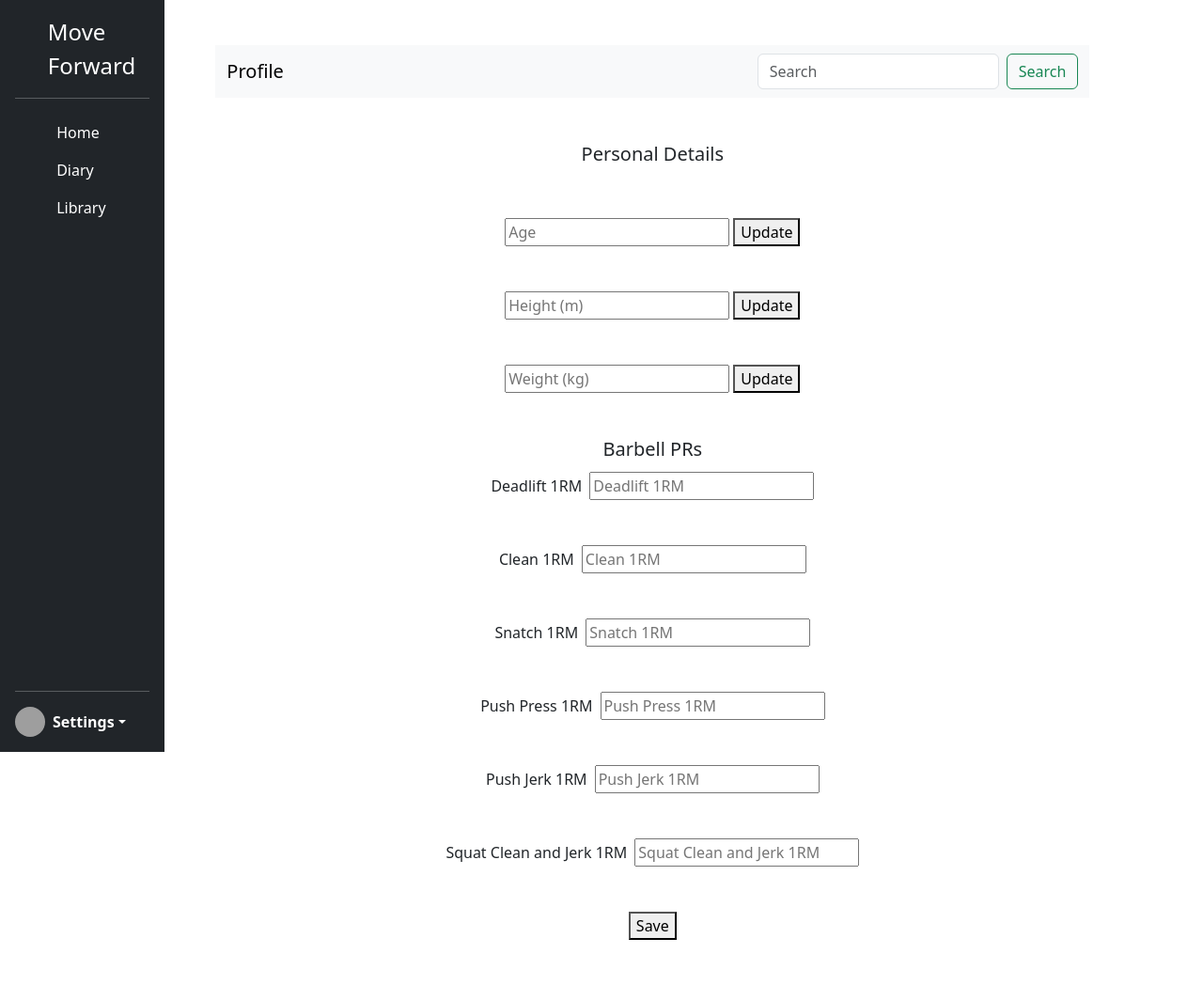
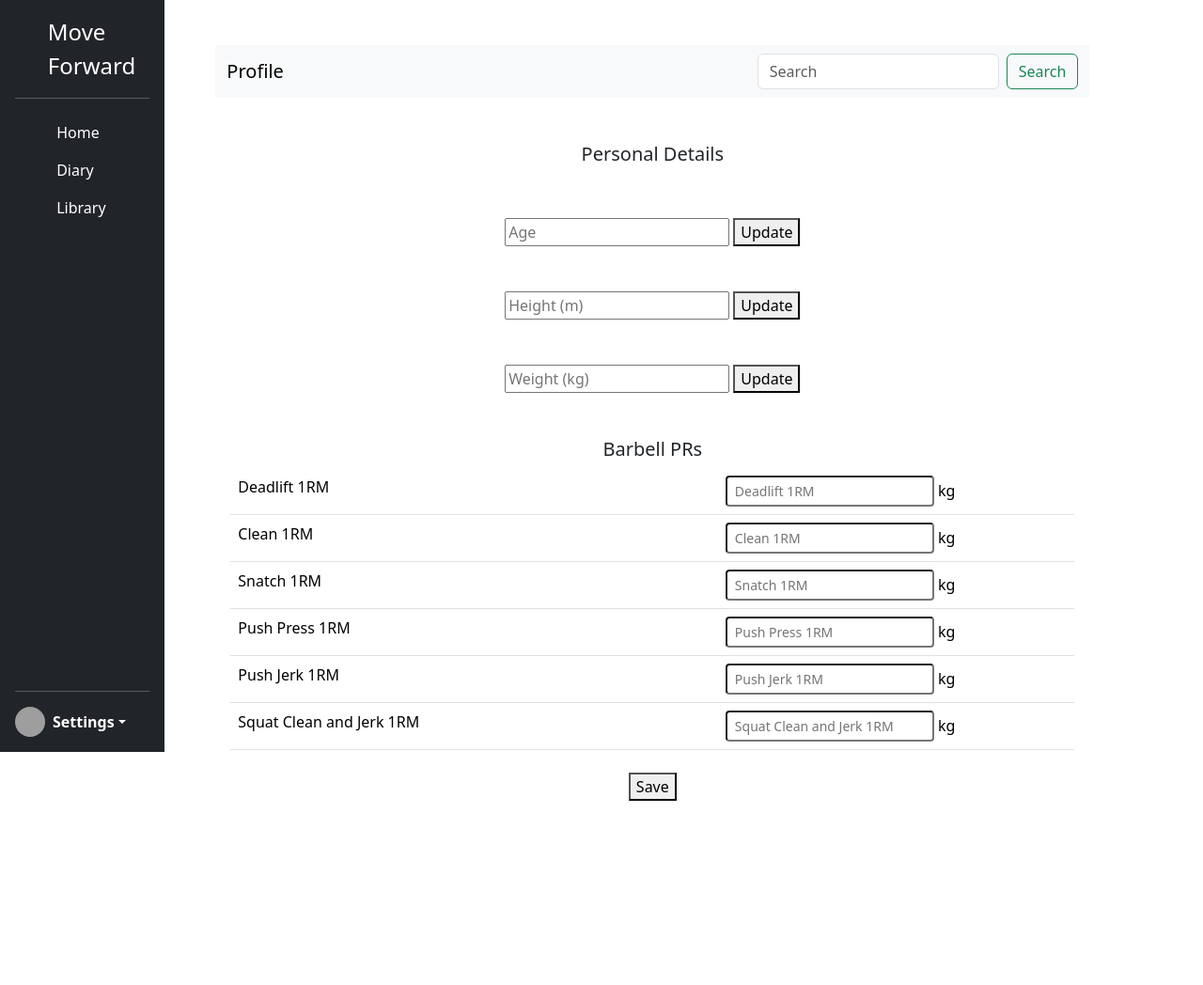
Before and after one commit to jgsloan/FitnessApp, a Flask app: page /profile in a window 1280 px wide. Shown: the whole page at 94% size. After the commit the page ends 852 px from the top, so only its background shows below. Run offline with Flask 3, Linux system fonts and the light colour scheme; a user stored in the database is signed in; grey boxes are pictures that could not be loaded.

Commit message:
updating profile page

```diff
--- a/app.py
+++ b/app.py
@@ -397,3 +397,45 @@ def favourite():
             print("Checkbox is checked!")
         else:
             print("Checkbox is unchecked!")
+
+@app.route("/barbells", methods=["GET","POST"])
+@login_required
+def barbells():
+
+    # Get current user
+    user = session["user_id"]
+
+    if request.method == "POST":
+
+         # store values in variables
+
+        deadlift1RM = request.form.get("1rep_max_deadlift")
+        print(deadlift1RM)
+        clean1RM = request.form.get("1rep_max_clean")
+        print(clean1RM)
+        snatch1RM = request.form.get("1rep_max_snatch")
+        print(snatch1RM)
+        pushpress1RM = request.form.get("1rep_max_pushpress")
+        print(pushpress1RM)
+        pushjerk1RM = request.form.get("1rep_max_pushjerk")
+        print(pushjerk1RM)
+        squatCandJ = request.form.get("1rep_max_squat_clean_and_jerk")
+        print(squatCandJ)
+
+    # Connect to database
+        try:
+            con = sqlite3.connect('moveforward.db')
+            cursor = con.cursor()
+
+            # Add data to database
+            cursor.execute("SELECT EXISTS(SELECT 1 FROM barbell_PRs WHERE weight IS NOT NULL LIMIT 1)")
+            data_exists = cursor.fetchone() # is not none
+
+            if data_exists:
+                cursor.execute("UPDATE barbell_PRs SET weight = ")
+
+        except sqlite3.Error as error:
+            print("Error while connecting to sqlite", error)
+            return("Database Error")
+
+    return render_template("/profile")
--- a/templates/profile.html
+++ b/templates/profile.html
@@ -31,25 +31,36 @@
       <input class="button mt-5" name="weight" placeholder="Weight (kg)"></input>
       <button type="submit">Update</button>
 
-      <h5 class="mt-5">Barbell PRs</h5>
-
+    <table class="table">
+      <tablehead> <h5 class="mt-5">Barbell PRs</h5></tablehead>
       <form action="barbells" method="POST">
-
-      Deadlift 1RM<input class="button ms-2 mt-1" name="1rep_max_deadlift" placeholder="Deadlift 1RM"></input>
-      <br>
-      Clean 1RM<input class="button ms-2 mt-5" name="1rep_max_clean" placeholder="Clean 1RM"></input>
-      <br>
-      Snatch 1RM<input class="button ms-2 mt-5" name="1rep_max_snatch" placeholder="Snatch 1RM"></input>
-      <br>
-      Push Press 1RM<input class="button ms-2 mt-5" name="1rep_max_pushpress" placeholder="Push Press 1RM"></input>
-      <br>
-      Push Jerk 1RM<input class="button ms-2 mt-5" name="1rep_max_pushjerk" placeholder="Push Jerk 1RM"></input>
-      <br>
-      Squat Clean and Jerk 1RM<input class="button ms-2 mt-5" name="1rep_max_squat_clean_and_jerk" placeholder="Squat Clean and Jerk 1RM"></input>
-      <br>
-      <button class="mt-5" type="submit">Save</button>
-      </form>
-
+        <tr>
+          <td class="text-start">Deadlift 1RM</td>
+          <td><input class="form control form-control-sm" type="number" step="0.25" name="1rep_max_deadlift" placeholder="Deadlift 1RM"> kg</input></td>
+        </tr>
+        <tr>
+          <td class="text-start">Clean 1RM</td>
+          <td><input class="form control form-control-sm" type="number" step="0.25" name="1rep_max_clean" placeholder="Clean 1RM"> kg</input></td>
+        </tr>
+        <tr>
+          <td class="text-start">Snatch 1RM</td>
+          <td><input class="form control form-control-sm" type="number" step="0.25" name="1rep_max_snatch" placeholder="Snatch 1RM"> kg</input></td>
+        </tr>
+        <tr>
+          <td class="text-start">Push Press 1RM</td>
+          <td><input class="form control form-control-sm" type="number" step="0.25" name="1rep_max_pushpress" placeholder="Push Press 1RM"> kg</input></td>
+        </tr>
+        <tr>
+          <td class="text-start">Push Jerk 1RM</td>
+          <td><input class="form control form-control-sm" type="number" step="0.25" name="1rep_max_pushjerk" placeholder="Push Jerk 1RM"> kg</input></td>
+        </tr>
+        <tr>
+          <td class="text-start">Squat Clean and Jerk 1RM</td>
+          <td><input class="form control form-control-sm" type="number" step="0.25" name="1rep_max_squat_clean_and_jerk" placeholder="Squat Clean and Jerk 1RM"> kg</input></td>
+        </tr>
+    </table>
+    <button class="mt-2" type="submit">Save</button>
+    </form>
 
     </div>
   </main>
```
